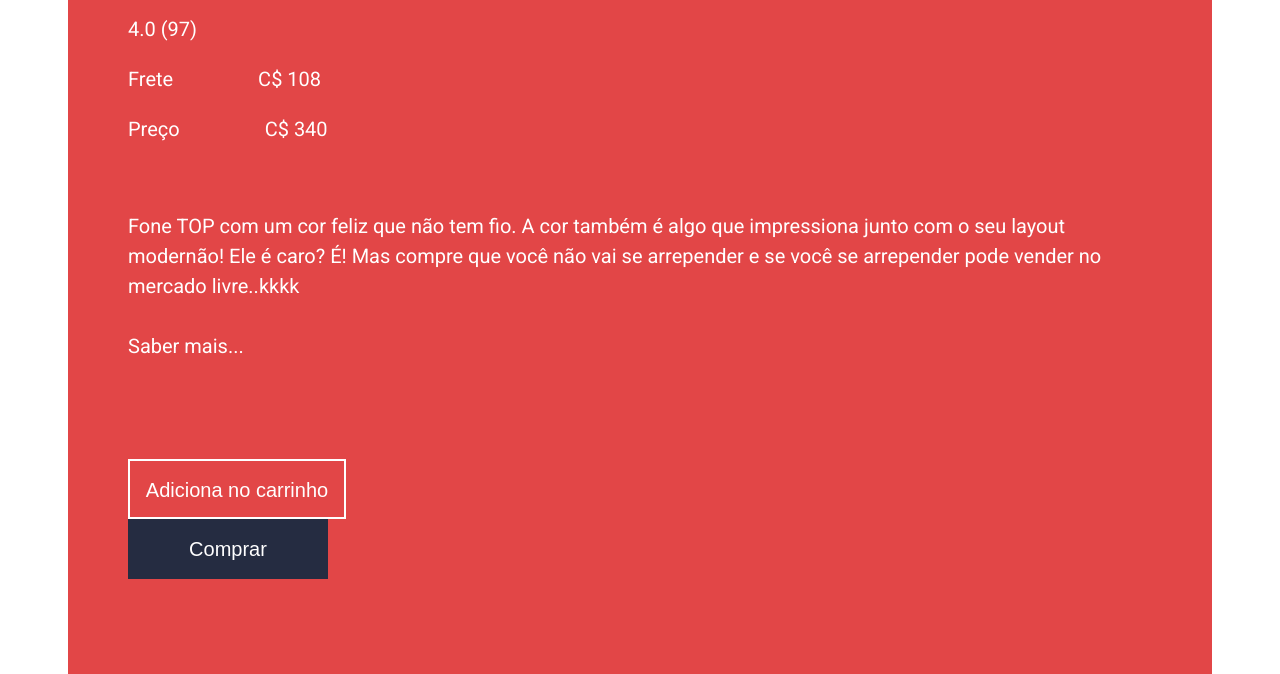
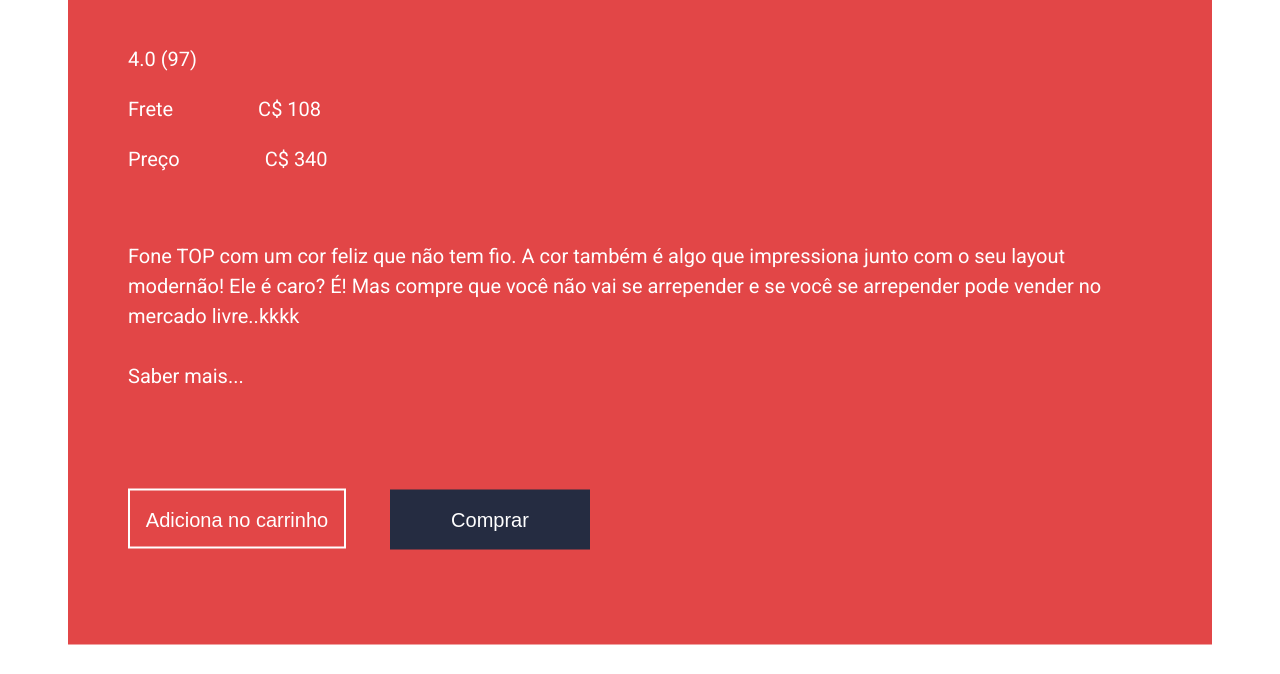
Before and after one commit to lianebez/loja-fone, a plain HTML site: page index.html in a window 1280 px wide. Shown: the part 142-816 px from the top of the page. Drawn offline with Linux system fonts and the light colour scheme.

Commit message:
[005] Desafio Intermediário

```diff
--- a/css/description.css
+++ b/css/description.css
@@ -40,3 +40,8 @@
 .description-product.-last {
   margin-bottom: 98px;
 }
+
+.button-description {
+  display: inline-block;
+  margin-right: 40px;
+}
```
